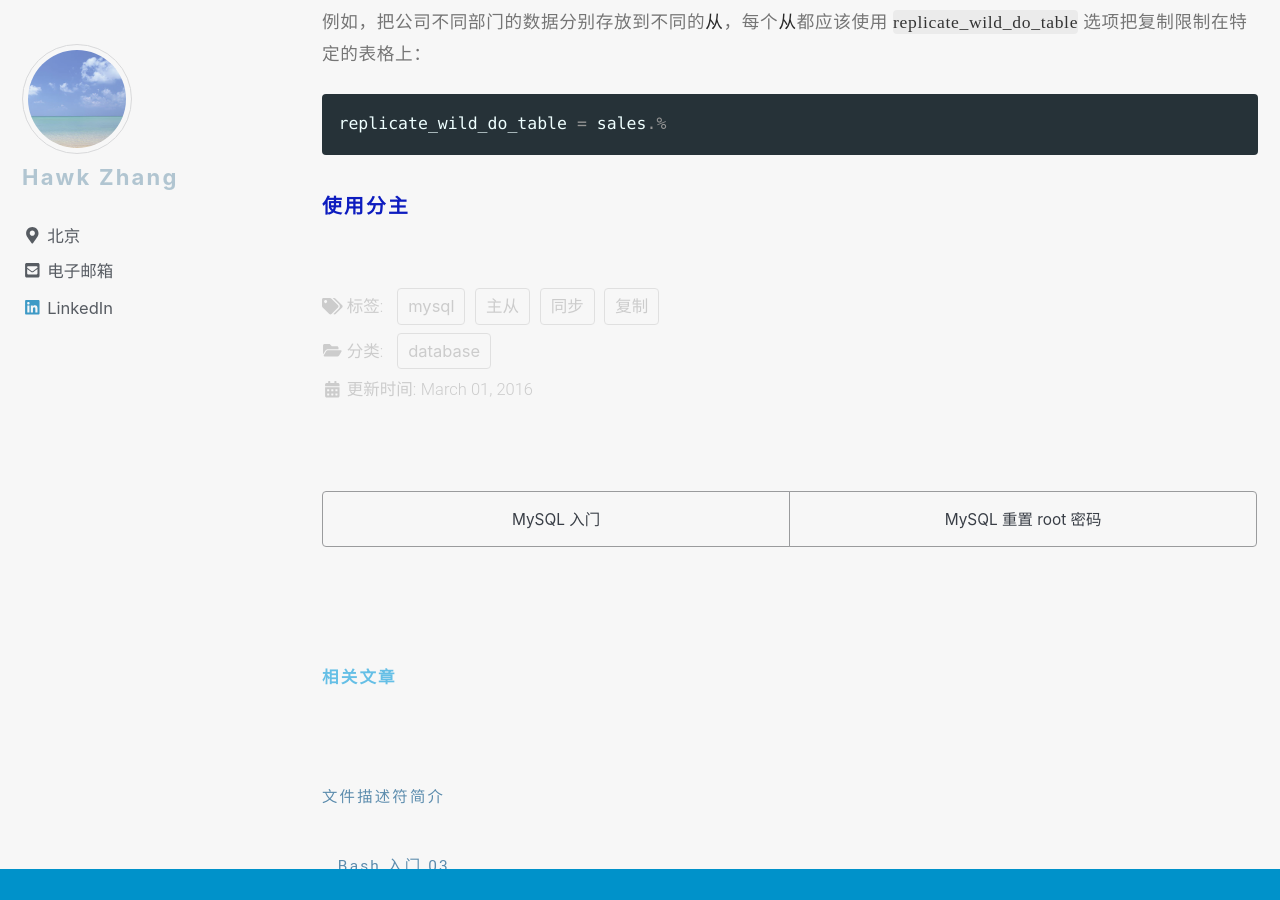
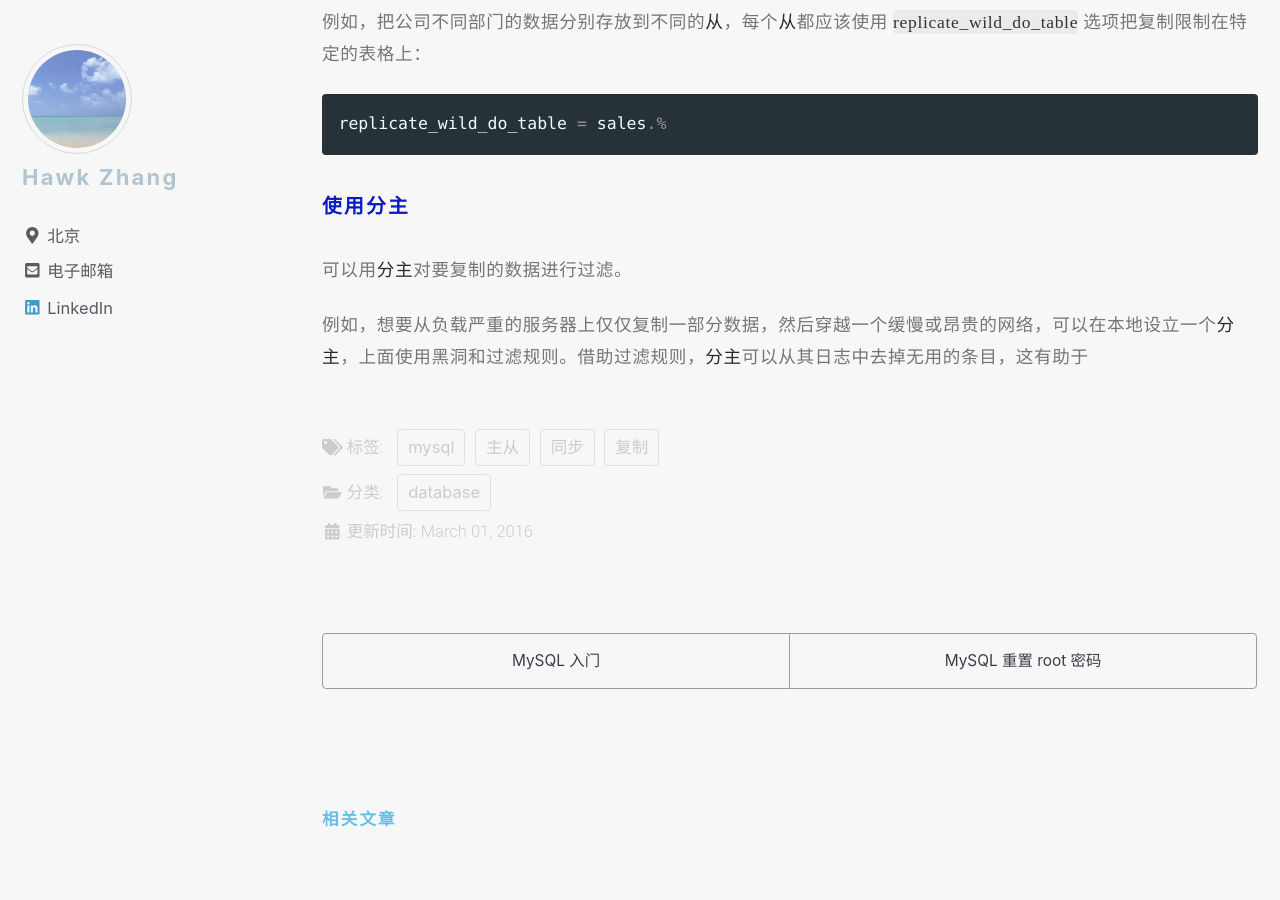
Before and after one commit to narru888/linotes_note, a Jekyll site: the page built from _posts/mysql/2016-03-01-master.slave.md, in a window 1280 px wide and 900 px high, scrolled down 38366 px. Built offline with Jekyll 4.4.1, drawn with Linux system fonts in a browser that asks for light colours; nearby versions of some CDN libraries; a script that is not in the unit is left out.

Commit message:
update on 2018-08-14 13:30:01 CST

````diff
--- a/_posts/mysql/2016-03-01-master.slave.md
+++ b/_posts/mysql/2016-03-01-master.slave.md
@@ -1191,3 +1191,7 @@ replicate_wild_do_table = sales.%
 ```
 
 ##### 使用分主
+
+可以用*分主*对要复制的数据进行过滤。
+
+例如，想要从负载严重的服务器上仅仅复制一部分数据，然后穿越一个缓慢或昂贵的网络，可以在本地设立一个*分主*，上面使用黑洞和过滤规则。借助过滤规则，*分主*可以从其日志中去掉无用的条目，这有助于
````
